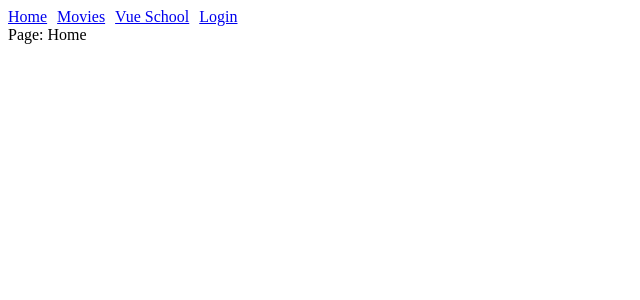
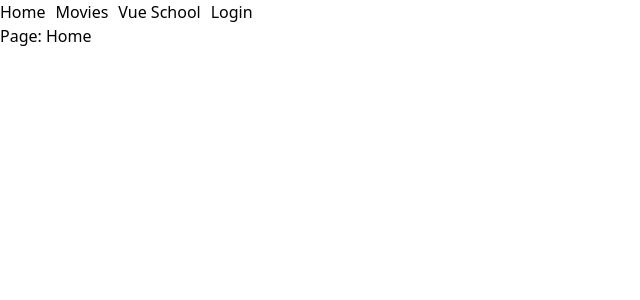
Before and after one commit to Wulakaka/nuxt-3-fundamentals-course, a Nuxt app: page / in a window 1280 px wide. Shown: the top 300 px of the page, without its empty margins (0-640 px from the left). Built offline with nearby package versions, Linux system fonts and the light colour scheme.

Commit message:
feat: 增加页面

```diff
--- /dev/null
+++ b/assets/css/main.css
@@ -0,0 +1,9 @@
+@import "tailwindcss";
+
+/* 确保打印时显示背景色 */
+@media print {
+  * {
+    -webkit-print-color-adjust: exact !important;
+    print-color-adjust: exact !important;
+  }
+}
--- a/layouts/default.vue
+++ b/layouts/default.vue
@@ -1,5 +1,5 @@
 <script setup lang="ts">
-const isLoggedIn = useIsLoggedIn();
+const user = useUser();
 </script>
 
 <template>
@@ -8,8 +8,8 @@ const isLoggedIn = useIsLoggedIn();
       <nuxt-link to="/">Home</nuxt-link>
       <nuxt-link to="/movies">Movies</nuxt-link>
       <nuxt-link to="https://vueschool.io">Vue School</nuxt-link>
-      <nuxt-link v-if="!isLoggedIn" to="/login">Login</nuxt-link>
-      <a v-else href="#" @click.prevent="isLoggedIn = false">Logout</a>
+      <nuxt-link v-if="!user.isLoggedIn" to="/login">Login</nuxt-link>
+      <a v-else href="#" @click.prevent="user.isLoggedIn = false">Logout</a>
     </nav>
     <slot />
   </div>
--- a/nuxt.config.ts
+++ b/nuxt.config.ts
@@ -1,6 +1,28 @@
+import tailwindcss from "@tailwindcss/vite";
+
 // https://nuxt.com/docs/api/configuration/nuxt-config
 export default defineNuxtConfig({
-  compatibilityDate: '2025-05-15',
-  devtools: { enabled: true },
-  modules: ['@nuxt/eslint', '@nuxt/image']
-})
+  compatibilityDate: "2025-05-15",
+  devtools: {enabled: true},
+  css: ["~/assets/css/main.css"],
+  vite: {
+    plugins: [tailwindcss()],
+  },
+
+  modules: [
+    "@nuxt/eslint",
+    "@nuxt/image",
+    [
+      "@pinia/nuxt",
+      {
+        autoImports: ["defineStore", "storeToRefs", "acceptHMRUpdate"],
+      },
+    ],
+  ],
+  imports: {
+    dirs: ["stores"],
+  },
+  alias: {
+    // 'pinia': 'node_modules/pinia/dist/pinia.mjs',
+  },
+});
--- a/package.json
+++ b/package.json
@@ -12,8 +12,11 @@
   "dependencies": {
     "@nuxt/eslint": "1.4.1",
     "@nuxt/image": "1.10.0",
+    "@pinia/nuxt": "^0.11.1",
+    "@tailwindcss/vite": "^4.1.11",
     "eslint": "^9.0.0",
     "nuxt": "^3.17.5",
+    "tailwindcss": "^4.1.11",
     "vue": "^3.5.17",
     "vue-router": "^4.5.1"
   }
--- /dev/null
+++ b/pages/grid.vue
@@ -0,0 +1,27 @@
+<script setup lang="ts">
+const list = new Array(40).fill(null).map((_, i) => ({
+  id: i + 1,
+  color: `hsl(${Math.floor(Math.random() * 360)}, 100%, 50%)`,
+}));
+
+definePageMeta({
+  layout: "plain",
+});
+</script>
+
+<template>
+  <div
+    class="grid grid-cols-[repeat(8,1fr)] grid-rows-5 gap-4 p-4 h-[100vh] text-white"
+  >
+    <div
+      v-for="item in list"
+      :key="item.id"
+      class="text-[30px] flex items-center justify-center rounded-lg"
+      :style="{backgroundColor: item.color}"
+    >
+      {{ item.id }}
+    </div>
+  </div>
+</template>
+
+<style scoped></style>
--- a/pages/login.vue
+++ b/pages/login.vue
@@ -3,10 +3,10 @@ definePageMeta({
   layout: "plain",
 });
 
-const isLoggedIn = useIsLoggedIn();
+const user = useUser();
 
 function login() {
-  isLoggedIn.value = true;
+  user.isLoggedIn = true;
   useRouter().push("/");
 }
 </script>
--- /dev/null
+++ b/stores/User.ts
@@ -0,0 +1,11 @@
+export const useUser = defineStore("user", () => {
+  const isLoggedIn = ref(false);
+
+  return {
+    isLoggedIn,
+  };
+});
+
+if (import.meta.hot) {
+  import.meta.hot.accept(acceptHMRUpdate(useUser, import.meta.hot));
+}
```
Also changed, not shown: 1 other file (tests, documents, lock files or other folders).
